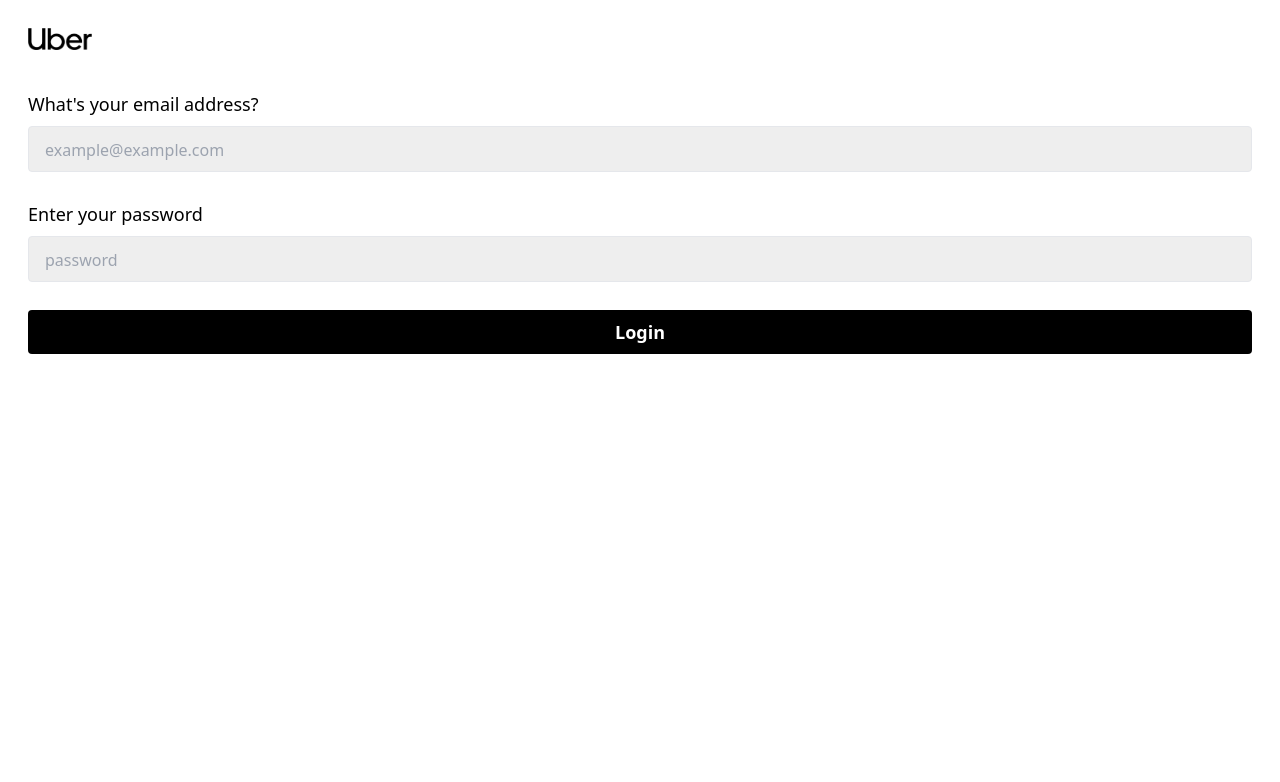
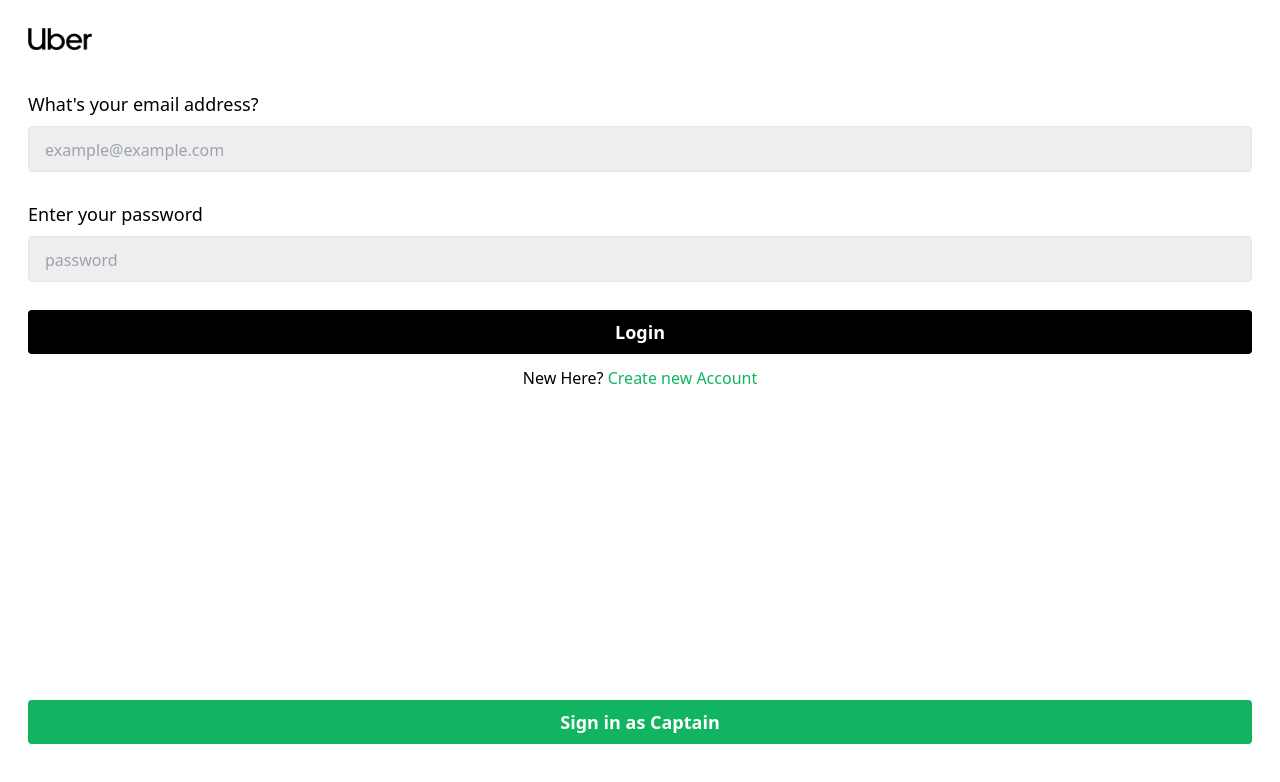
Before and after one commit to Abdulazizcoderdim/UberClone, a React (Vite) app in the folder frontend/: page /login in a window 1280 px wide. Shown: the top 782 px of the page. Built offline with nearby package versions, Linux system fonts and the light colour scheme.

Commit message:
login page create

```diff
--- a/frontend/src/pages/user-login.jsx
+++ b/frontend/src/pages/user-login.jsx
@@ -1,6 +1,9 @@
+import { Link } from 'react-router-dom';
+
 const UseerLogin = () => {
   return (
-    <div className="p-7">
+    <div className="p-7 flex flex-col justify-between h-screen">
+      <div>
         <img className="w-16 mb-10" src="uber-logo.png" alt="logo" />
         <form>
           <h3 className="text-lg font-medium mb-2">
@@ -19,10 +22,23 @@
             required
             placeholder="password"
           />
-        <button className="bg-black hover:bg-black/80 w-full font-semibold text-white py-2 text-lg rounded">
+          <button className="bg-black mb-3 hover:bg-black/80 w-full font-semibold text-white py-2 text-lg rounded">
             Login
           </button>
         </form>
+        <p className="text-center">
+          New Here?{' '}
+          <Link className="text-[#10b461] hover:underline" to="/signup">
+            Create new Account
+          </Link>
+        </p>
+      </div>
+
+      <div className="">
+        <button className="bg-[#10b461] mb-7 hover:bg-black/80 w-full font-semibold text-white py-2 text-lg rounded">
+          Sign in as Captain
+        </button>
+      </div>
     </div>
   );
 };
```
Lines whose indentation alone changed are shown as unchanged.
